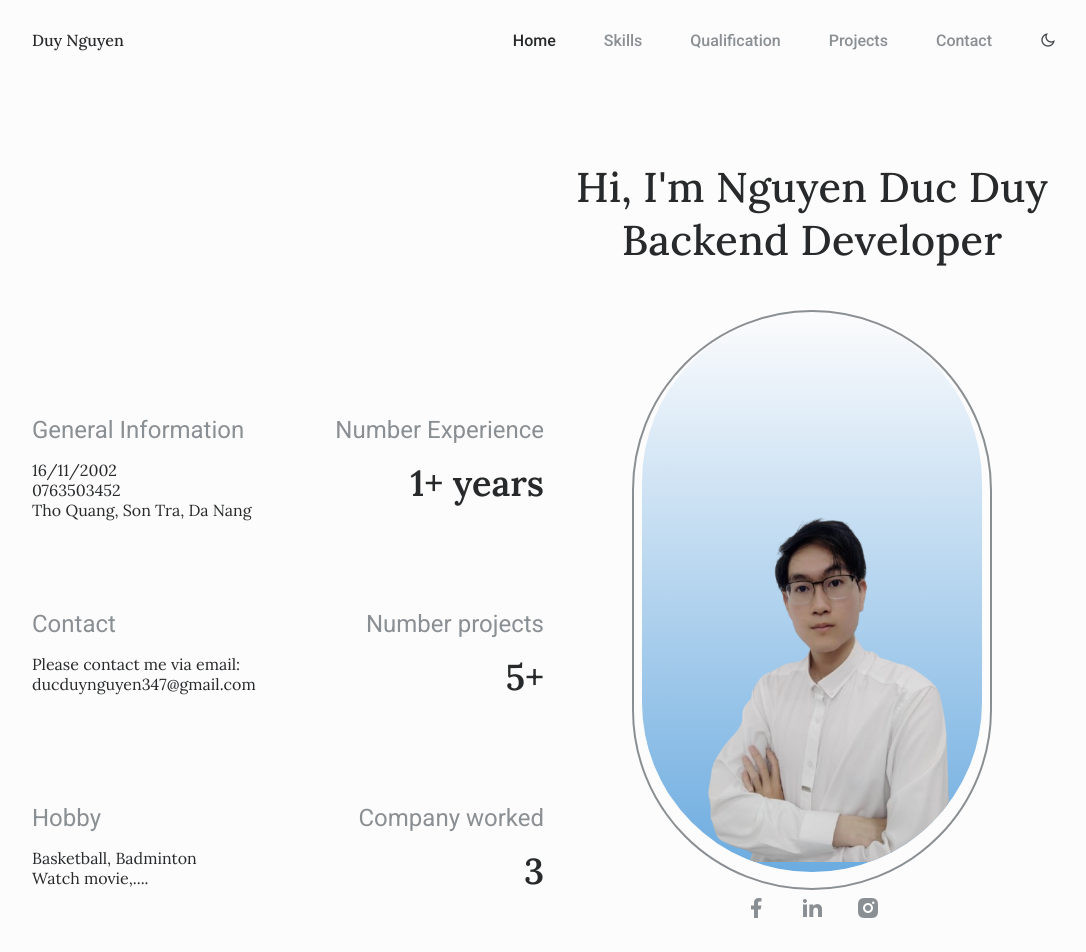
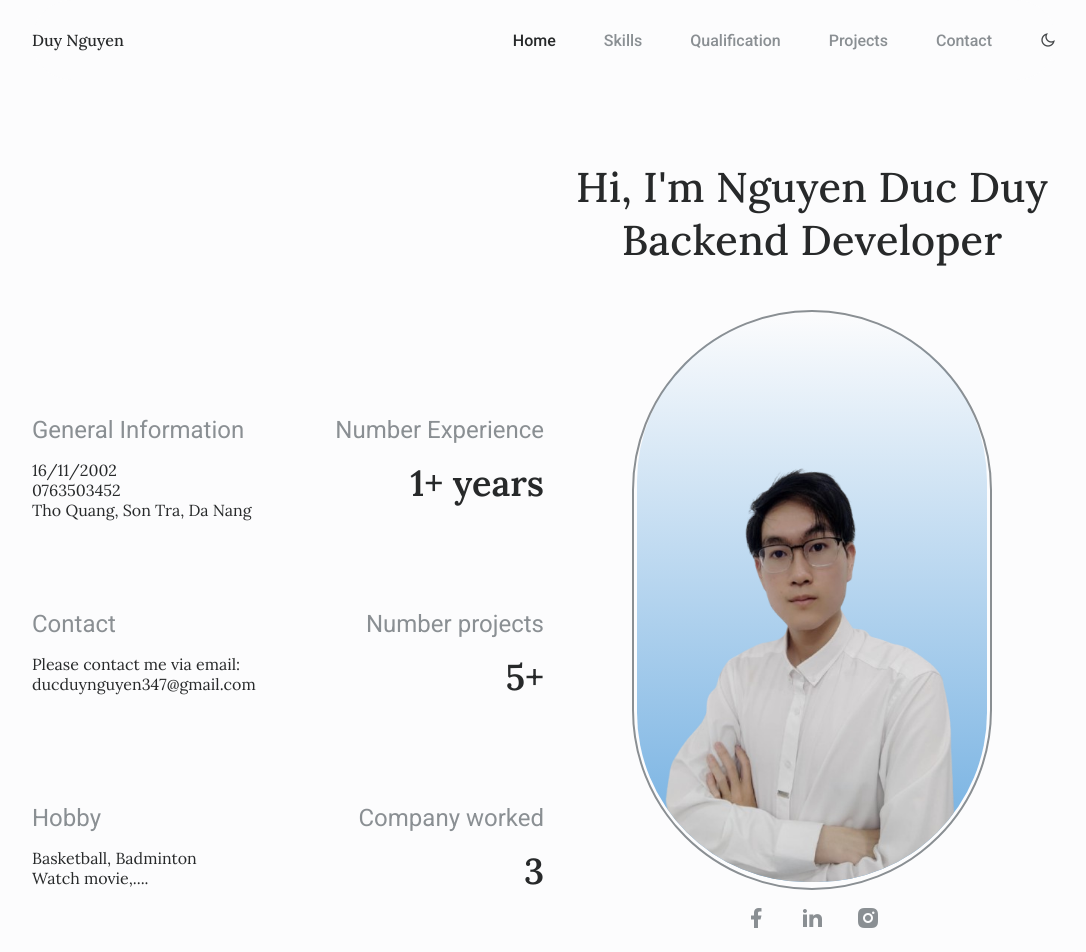
Before and after one commit to DuyNguyen347/Portfolio, a plain HTML site: page index.html in a window 1280 px wide. Shown: the top 952 px of the page, without its empty margins (96-1182 px from the left). Drawn offline with nearby package versions, Linux system fonts and the light colour scheme.

Commit message:
edit avatar

```diff
--- a/assets/css/styles.css
+++ b/assets/css/styles.css
@@ -338,7 +338,7 @@ body.dark-theme {
 .home__perfil img{
   width: 200px;
   /* padding-left: 10px; */
-  padding-bottom: 10px;
+  /* padding-bottom: 10px; */
 }
 
 .home__social{
@@ -1139,8 +1139,6 @@ body.dark-theme {
   .home__title{
     font-size: var(--biggest-font-size);
     font-size: 2.6rem;
-    /* margin-bottom: 0;
-    margin-right: 20px; */
   }
   .home__blob{
     width: 360px;
@@ -1149,8 +1147,8 @@ body.dark-theme {
   }
 
   .home__perfil{
-    width: 340px;
-    height: 560px;
+    width: 350px;
+    height: 570px;
     border-radius: 10.6rem;
   }
   .home__perfil img{
--- a/index.html
+++ b/index.html
@@ -41,11 +41,6 @@
                                 <i class="ri-building-2-line"></i>Qualification
                             </a>
                         </li>
-                        <!-- <li class="nav__item">
-                            <a href="#experience" class="nav__link">
-                                <i class="ri-table-line"></i>Experience
-                            </a>
-                        </li> -->
                         <li class="nav__item">
                             <a href="#projects" class="nav__link">
                                 <i class="ri-projector-line"></i>Projects
@@ -88,7 +83,7 @@
 
                         <div class="home__blob grid">
                             <div class="home__perfil">
-                                <img src="assets/img/profile-removebg-preview.png" alt="">
+                                <img src="assets/img/avatar-removebg-preview.png" alt="">
                                 <!-- <img src="" alt="" class="home__shape-waves"> -->
                             </div>
 
@@ -441,11 +436,6 @@
                 </div>
             </section>
 
-            <!--==================== SERVICES ====================-->
-            <section class="services section" id="services">
-
-            </section>
-
             <!--==================== PROJECTS ====================-->
             <section class="projects section" id="projects">
                 <h2 class="section__title">Projects</h2>
```
Also changed, not shown: assets/img/avatar-removebg-preview.png (added).
